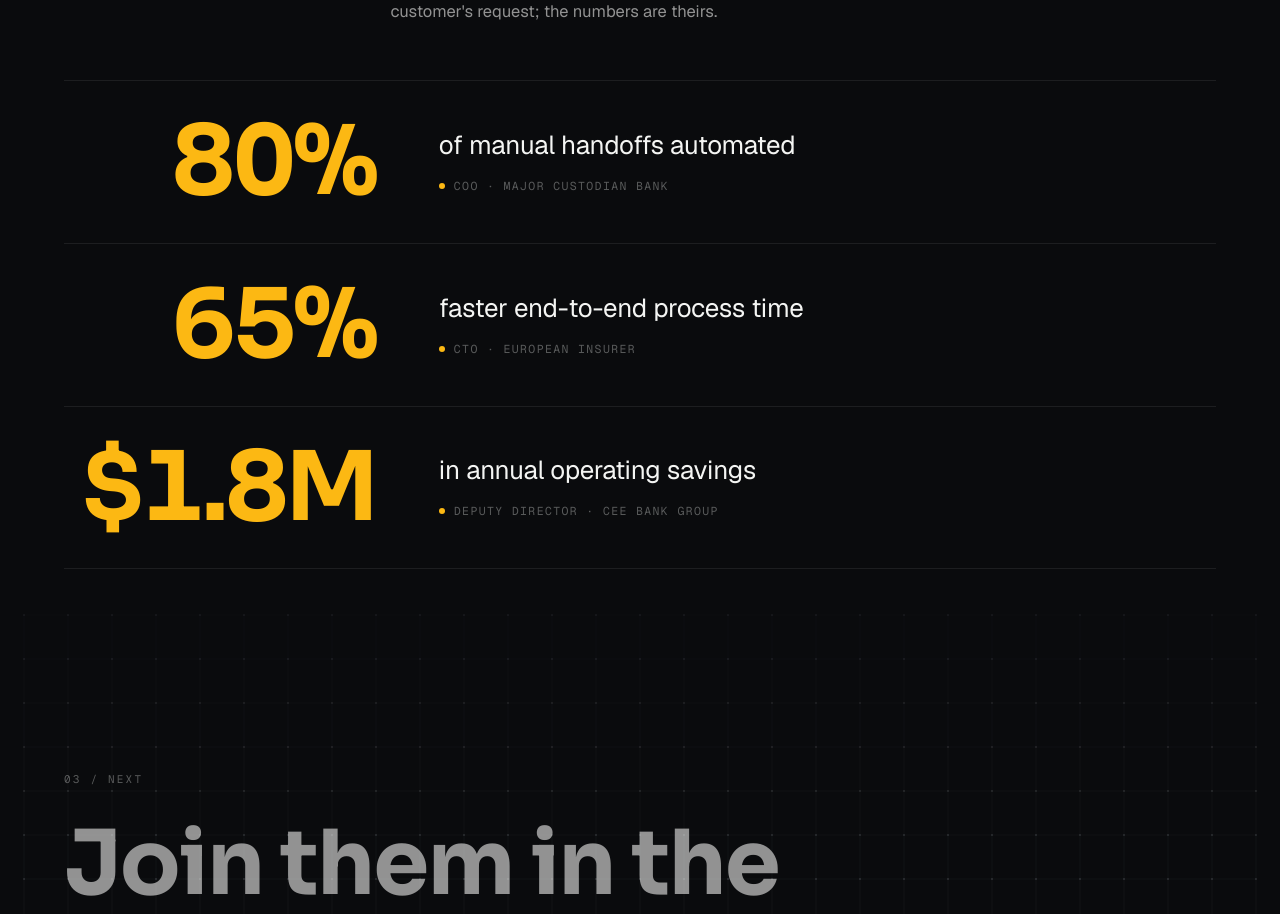
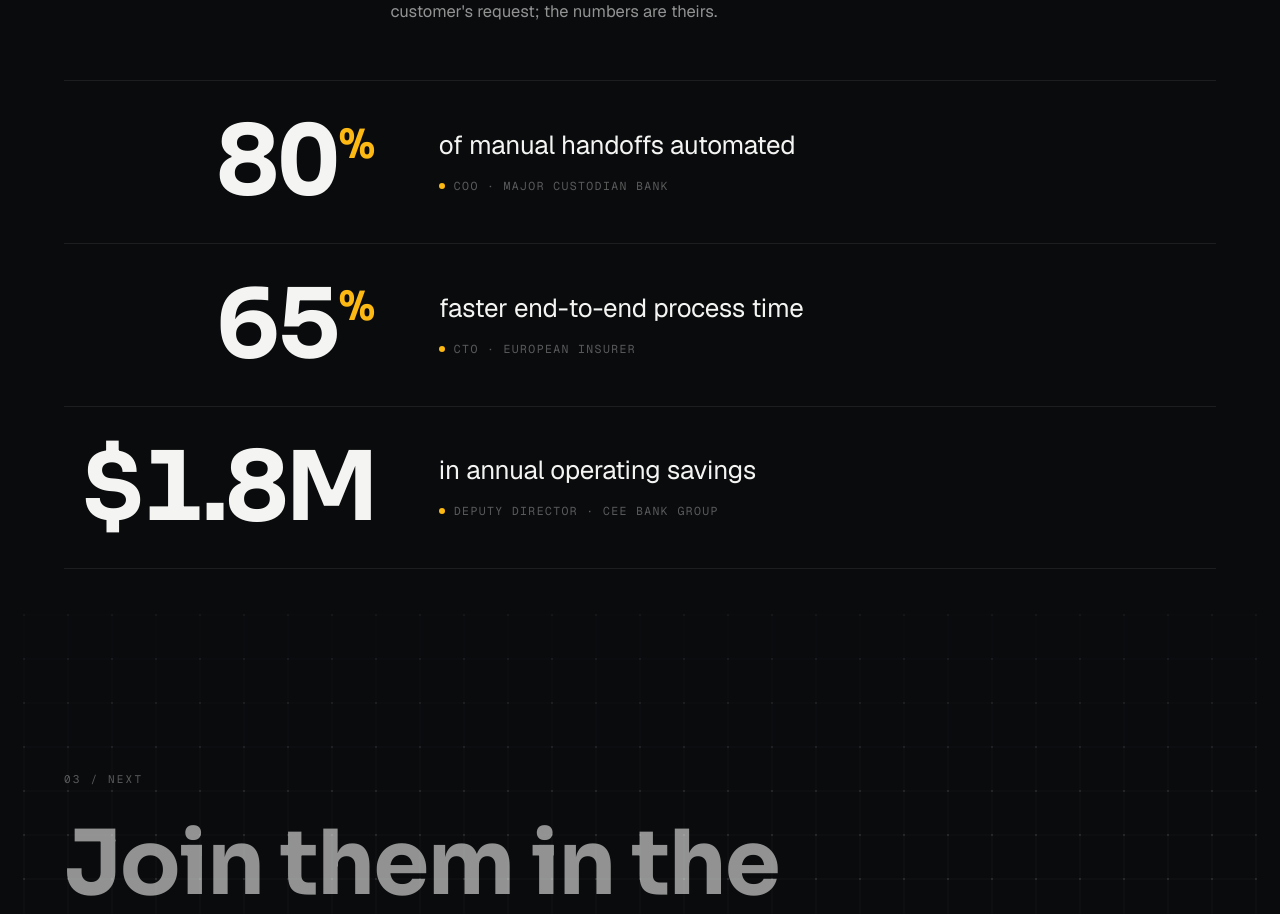
Before and after one commit to bogdandraghici/flx_landing_explo, a Next.js app in the folder v2/: page /customers in a window 1280 px wide. Shown: the part 1860-2774 px from the top of the page. Built offline with nearby package versions, Linux system fonts and the light colour scheme.

Commit message:
Customers: white outcome numerals, small amber % superscript
Numerals now read in the primary text color; the percent sign is the
only amber accent, small and top-aligned. The dollar figure has no unit
and stays fully white.

Co-Authored-By: Claude Opus 4.8 <noreply@anthropic.com>

```diff
--- a/v2/app/customers/page.jsx
+++ b/v2/app/customers/page.jsx
@@ -224,7 +224,9 @@ export default function CustomersPage() {
             <div className="cust-led">
               {OUTCOMES.map((o, i) => (
                 <figure key={i} className="cust-led__row rv" style={{ '--i': i }}>
-                  <b className="cust-led__metric">{o.metric}</b>
+                  <b className="cust-led__metric">
+                    {o.value}{o.unit && <span className="cust-led__unit">{o.unit}</span>}
+                  </b>
                   <div className="cust-led__body">
                     <p className="cust-led__label">{o.label}</p>
                     <figcaption className="cust-led__who mono">
--- a/v2/lib/customersData.js
+++ b/v2/lib/customersData.js
@@ -44,9 +44,10 @@ export const SEGMENTS = [
 
 export const CUSTOMER_COUNT = SEGMENTS.reduce((n, s) => n + s.customers.length, 0);
 
-/* Real, published outcome metrics (attributions anonymized on flowx.ai). */
+/* Real, published outcome metrics (attributions anonymized on flowx.ai).
+   `value` is the white numeral; `unit` (if any) renders small + amber. */
 export const OUTCOMES = [
-  { metric: '80%', label: 'of manual handoffs automated', who: 'COO · Major Custodian Bank' },
-  { metric: '65%', label: 'faster end-to-end process time', who: 'CTO · European Insurer' },
-  { metric: '$1.8M', label: 'in annual operating savings', who: 'Deputy Director · CEE Bank Group' },
+  { value: '80', unit: '%', label: 'of manual handoffs automated', who: 'COO · Major Custodian Bank' },
+  { value: '65', unit: '%', label: 'faster end-to-end process time', who: 'CTO · European Insurer' },
+  { value: '$1.8M', label: 'in annual operating savings', who: 'Deputy Director · CEE Bank Group' },
 ];
```
Also changed, not shown: v2/app/globals.css.
